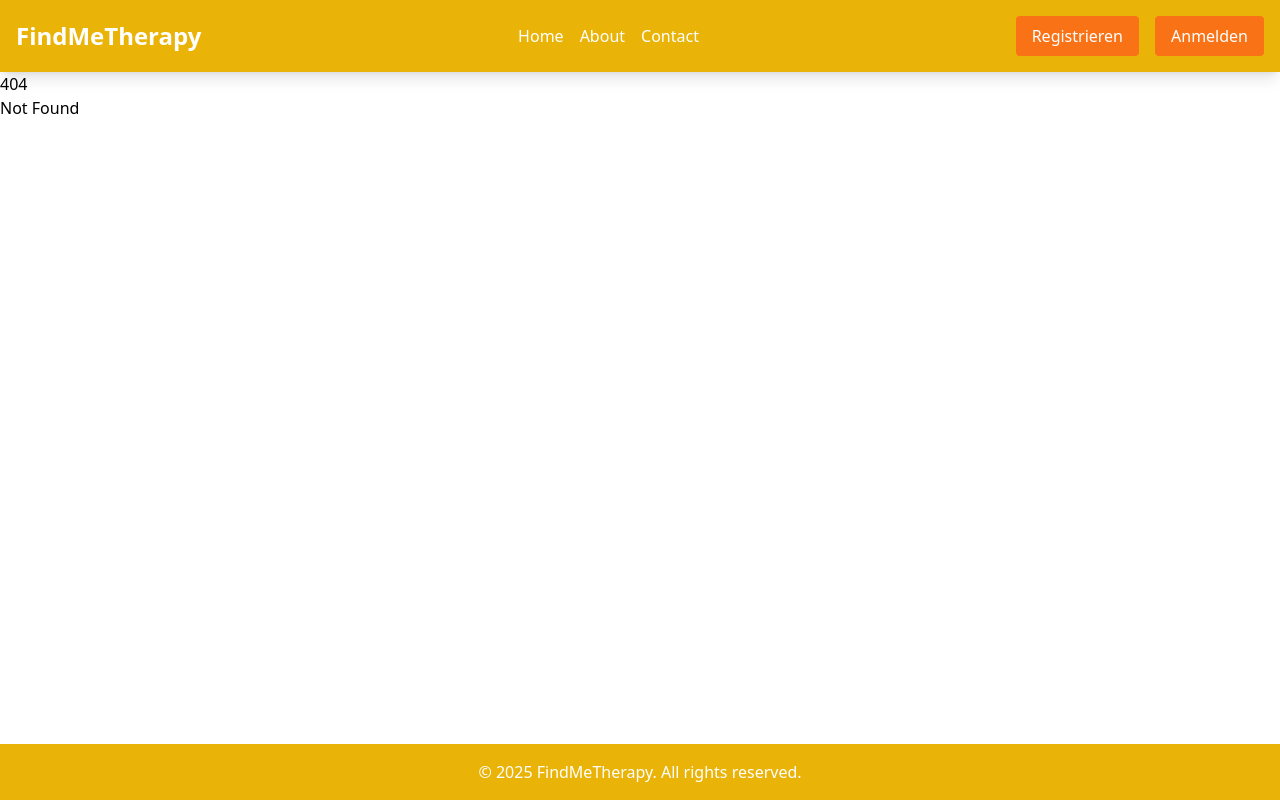
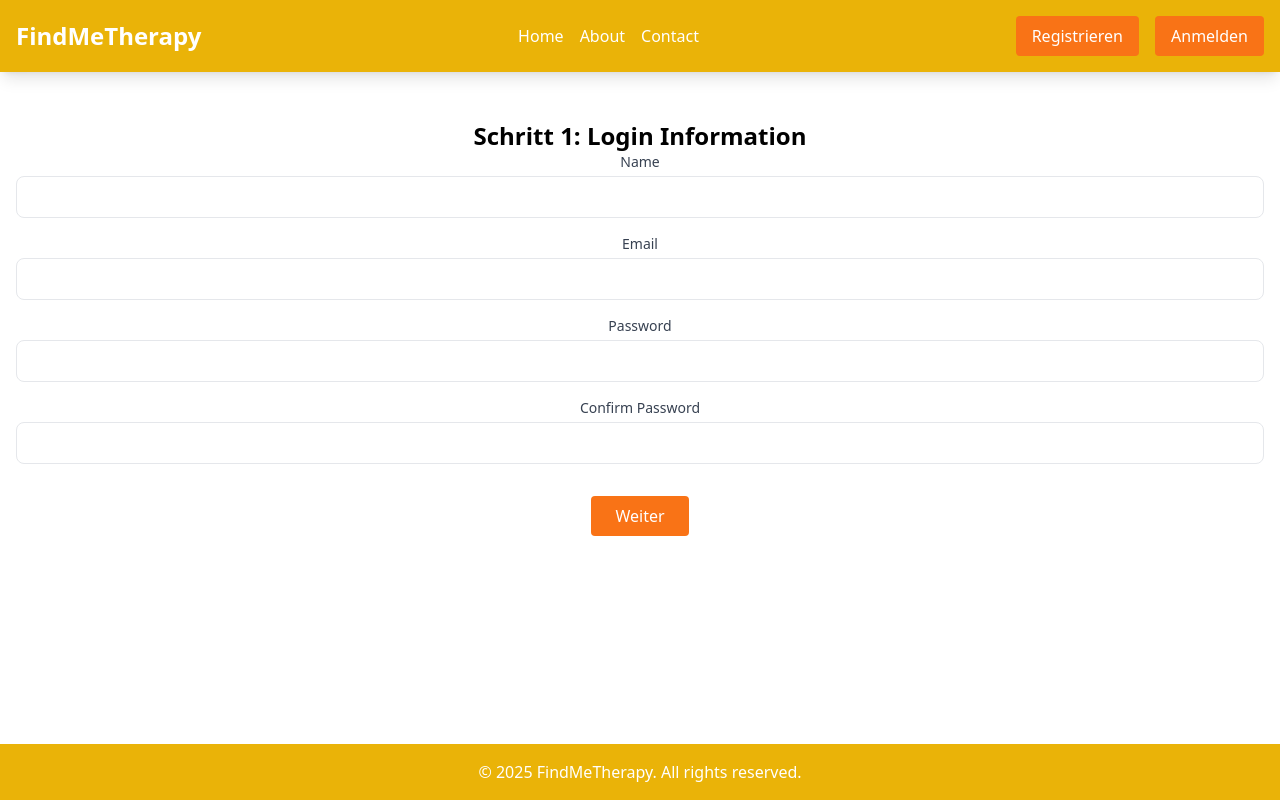
Before and after one commit to AlenioH/find-me-therapy, a SvelteKit app: page /therapist-signup in a window 1280 px wide. Before the commit this address had no page. Built offline with nearby package versions, Linux system fonts and the light colour scheme.

Commit message:
WIP add therapists signup route, start making the email-pwd form reusable

```diff
--- /dev/null
+++ b/src/lib/components/LoginInfoForm.svelte
@@ -0,0 +1,140 @@
+<script>
+  import { createEventDispatcher } from 'svelte';
+  import bcrypt from 'bcryptjs';
+
+  export let buttonText = "";
+  export let handleSubmit;
+  export let userInfo;
+
+  const dispatch = createEventDispatcher();
+
+  const saltRounds = 10; //for bcrypt
+
+  /**
+   * @type {HTMLFormElement}
+   */
+  let form;
+
+  let errors = {
+    email: '',
+    password: '',
+    confirmPassword: '',
+    name: '',
+  };
+
+  const clearForm = () => {
+    form.reset();
+  };
+
+  const hashPassword = async (password) => {
+    const hashedPassword = await bcrypt.hash(password, saltRounds);
+    return hashedPassword;
+  };
+
+  const validate = () => {
+    errors = {
+      email: validateEmail(userInfo.email) ? '' : 'Invalid email format',
+      password: validatePassword(userInfo.password)
+        ? ''
+        : 'Password must be at least 8 characters long and contain 1 uppercase, 1 lowercase, and 1 special character',
+      confirmPassword:
+        userInfo.password === userInfo.confirmPassword ? '' : 'Passwords do not match',
+      name: userInfo.name.trim() ? '' : 'Name is required',
+    };
+    return Object.values(errors).every((error) => error === ''); // Form is valid if there are no errors
+  };
+
+  const validateEmail = (email) => {
+    const re = /^[^\s@]+@[^\s@]+\.[^\s@]+$/;
+    return re.test(email);
+  };
+
+  const validatePassword = (password) => {
+    // password must be at least 8 characters long, with at least 1 uppercase letter, 1 lowercase letter, and 1 special character
+    const re =
+      /^(?=.*[a-z])(?=.*[A-Z])(?=.*\d)(?=.*[!@#$%^&*])[A-Za-z\d!@#$%^&*]{8,}$/;
+    return re.test(password);
+  };
+
+   // Expose the validation method to the parent
+   export const triggerValidation = () => {
+    return validate();
+  };
+</script>
+
+<form bind:this={form} on:submit={handleSubmit}>
+  <div class="mb-4">
+    <label for="name" class="block text-sm font-medium text-gray-700"
+      >Name</label
+    >
+    <input
+      type="text"
+      id="name"
+      bind:value={userInfo.name}
+      class="w-full mt-1 p-2 border rounded-lg focus:ring-2 focus:ring-orange-500"
+      required
+    />
+    {#if errors.name}
+      <p class="text-red-500 text-sm">{errors.name}</p>
+    {/if}
+  </div>
+
+  <div class="mb-4">
+    <label for="email" class="block text-sm font-medium text-gray-700"
+      >Email</label
+    >
+    <input
+      type="email"
+      id="email"
+      bind:value={userInfo.email}
+      class="w-full mt-1 p-2 border rounded-lg focus:ring-2 focus:ring-orange-500"
+      required
+    />
+    {#if errors.email}
+      <p class="text-red-500 text-sm">{errors.email}</p>
+    {/if}
+  </div>
+
+  <div class="mb-4">
+    <label for="password" class="block text-sm font-medium text-gray-700"
+      >Password</label
+    >
+    <input
+      type="password"
+      id="password"
+      bind:value={userInfo.password}
+      class="w-full mt-1 p-2 border rounded-lg focus:ring-2 focus:ring-orange-500"
+      required
+    />
+    {#if errors.password}
+      <p class="text-red-500 text-sm">{errors.password}</p>
+    {/if}
+  </div>
+
+  <div class="mb-4">
+    <label for="confirmPassword" class="block text-sm font-medium text-gray-700"
+      >Confirm Password</label
+    >
+    <input
+      type="password"
+      id="confirmPassword"
+      bind:value={userInfo.confirmPassword}
+      class="w-full mt-1 p-2 border rounded-lg focus:ring-2 focus:ring-orange-500"
+      required
+    />
+    {#if errors.confirmPassword}
+      <p class="text-red-500 text-sm">{errors.confirmPassword}</p>
+    {/if}
+  </div>
+
+  {#if buttonText !== ''}
+    <div class="text-center mt-4">
+      <button
+        type="submit"
+        class="bg-orange-500 text-white py-2 px-6 rounded-lg hover:bg-orange-400"
+      >
+        {buttonText}
+      </button>
+    </div>
+  {/if}
+</form>
--- a/src/routes/+page.svelte
+++ b/src/routes/+page.svelte
@@ -43,4 +43,11 @@
       Suchen
     </button>
   </div>
+  <hr class="my-10" />
+  <a
+    href="/therapist-signup"
+    class="bg-orange-500 text-white font-bold py-3 px-6 rounded hover:bg-orange-400"
+  >
+    Anmelden als Therapeut:in
+  </a>
 </section>
--- /dev/null
+++ b/src/routes/therapist-signup/+page.svelte
@@ -0,0 +1,125 @@
+<script>
+  import LoginInfoForm from '$lib/components/LoginInfoForm.svelte';
+
+  let currentStep = 1;
+
+  // @ts-ignore
+  let formComponent;
+
+  let userInfo = {
+    name: '',
+    email: '',
+    password: '',
+    confirmPassword: '',
+    gender: '',
+    bio: '',
+    address: '',
+    languages: [],
+    profilePicture: '',
+    qualificationsPdf: '',
+  };
+
+  const nextStep = () => {
+    if (currentStep === 1) {
+      // @ts-ignore
+      const isValid = formComponent.triggerValidation();
+      currentStep = isValid ? 2 : 1;
+    } else {
+      currentStep = currentStep < 3 ? currentStep + 1 : currentStep;
+    }
+  };
+
+  const prevStep = () => {
+    currentStep = currentStep > 1 ? currentStep - 1 : currentStep;
+  };
+
+  const handleSubmit = () => {
+    console.log('User info:', userInfo);
+    // dispatch('formSubmitted', userInfo); // Dispatch the submitted data to parent component
+  };
+</script>
+
+<section class="container mx-auto py-12 px-4">
+  <div class="text-center">
+    {#if currentStep === 1}
+      <h3 class="text-2xl font-bold">Schritt 1: Login Information</h3>
+      <LoginInfoForm
+        bind:this={formComponent}
+        handleSubmit={nextStep}
+        {userInfo}
+      />
+    {/if}
+
+    {#if currentStep === 2}
+      <h3 class="text-2xl font-bold">Schritt 2: Mehr Information</h3>
+      <form>
+        <select bind:value={userInfo.gender} class="border p-2 mt-4">
+          <option value="">Geschlecht auswählen</option>
+          <option value="male">männlich</option>
+          <option value="female">weiblich</option>
+          <option value="non-binary">non-binary</option>
+          <option value="prefer-not-to-say">will nicht sagen</option>
+        </select>
+        <textarea
+          placeholder="Bio"
+          bind:value={userInfo.bio}
+          class="border p-2 mt-4"
+        ></textarea>
+        <input
+          type="text"
+          placeholder="Address"
+          bind:value={userInfo.address}
+          class="border p-2 mt-4"
+          required
+        />
+      </form>
+    {/if}
+
+    {#if currentStep === 3}
+      <h3 class="text-2xl font-bold">Schritt 3: Upload Files</h3>
+      <form>
+        <input
+          type="file"
+          bind:this={fileInput}
+          class="border p-2 mt-4"
+          accept="image/*"
+        />
+        <input
+          type="file"
+          bind:this={fileInput}
+          class="border p-2 mt-4"
+          accept=".pdf"
+        />
+      </form>
+    {/if}
+
+    <div class="mt-8">
+      {#if currentStep > 1}
+        <button
+          on:click={prevStep}
+          class="bg-gray-300 text-black py-2 px-6 rounded hover:bg-gray-200"
+        >
+          Zurück
+        </button>
+      {/if}
+
+      {#if currentStep < 3}
+        <button
+          on:click={nextStep}
+          class="bg-orange-500 text-white py-2 px-6 rounded hover:bg-orange-400"
+        >
+          Weiter
+        </button>
+      {/if}
+
+      {#if currentStep === 3}
+        <button
+          on:click={handleSubmit}
+          class="bg-orange-500 text-white py-2 px-6 rounded hover:bg-orange-400"
+        >
+          Absenden
+        </button>
+      {/if}
+    </div>
+  </div>
+</section>
```
